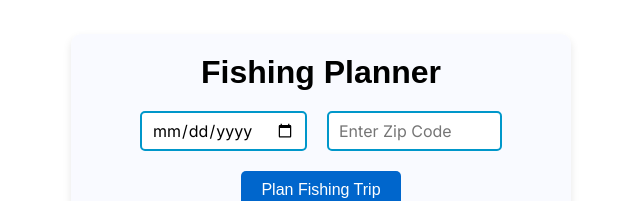
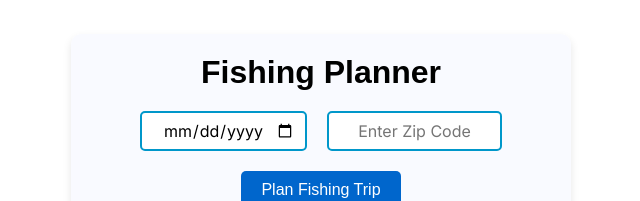
Before and after one commit to msaemrow/fishingPlanner, a Next.js app: page / in a window 1280 px wide. Shown: the part 233-434 px from the top of the page, without its empty margins (319-959 px from the left). Built offline with nearby package versions, Linux system fonts and the light colour scheme.

Commit message:
center text on inputs

```diff
--- a/src/components/DateZipCodePicker.module.css
+++ b/src/components/DateZipCodePicker.module.css
@@ -29,7 +29,7 @@
   max-width: 175px;
   font-family: var(--font-inter), sans-serif;
   font-size: 1rem;
-  text-align: left;
+  text-align: center;
   background-color: var(--inputBackgroundColor);
   color: var(--inputFontColor);
   border: 2px solid var(--inputBorder);
--- a/src/components/SmallDateZipCodePicker.module.css
+++ b/src/components/SmallDateZipCodePicker.module.css
@@ -27,6 +27,7 @@
   height: 40px;
   font-family: var(--font-inter), sans-serif;
   font-size: 1rem;
+  text-align: center;
   background-color: var(--inputBackgroundColor);
   color: var(--inputFontColor);
   border: 2px solid var(--inputBorder);
@@ -45,6 +46,7 @@
   height: 40px;
   font-family: var(--font-inter), sans-serif;
   font-size: 1rem;
+  text-align: center;
   background-color: var(--inputBackgroundColor);
   color: var(--inputFontColor);
   border: 2px solid var(--inputBorder);
```
